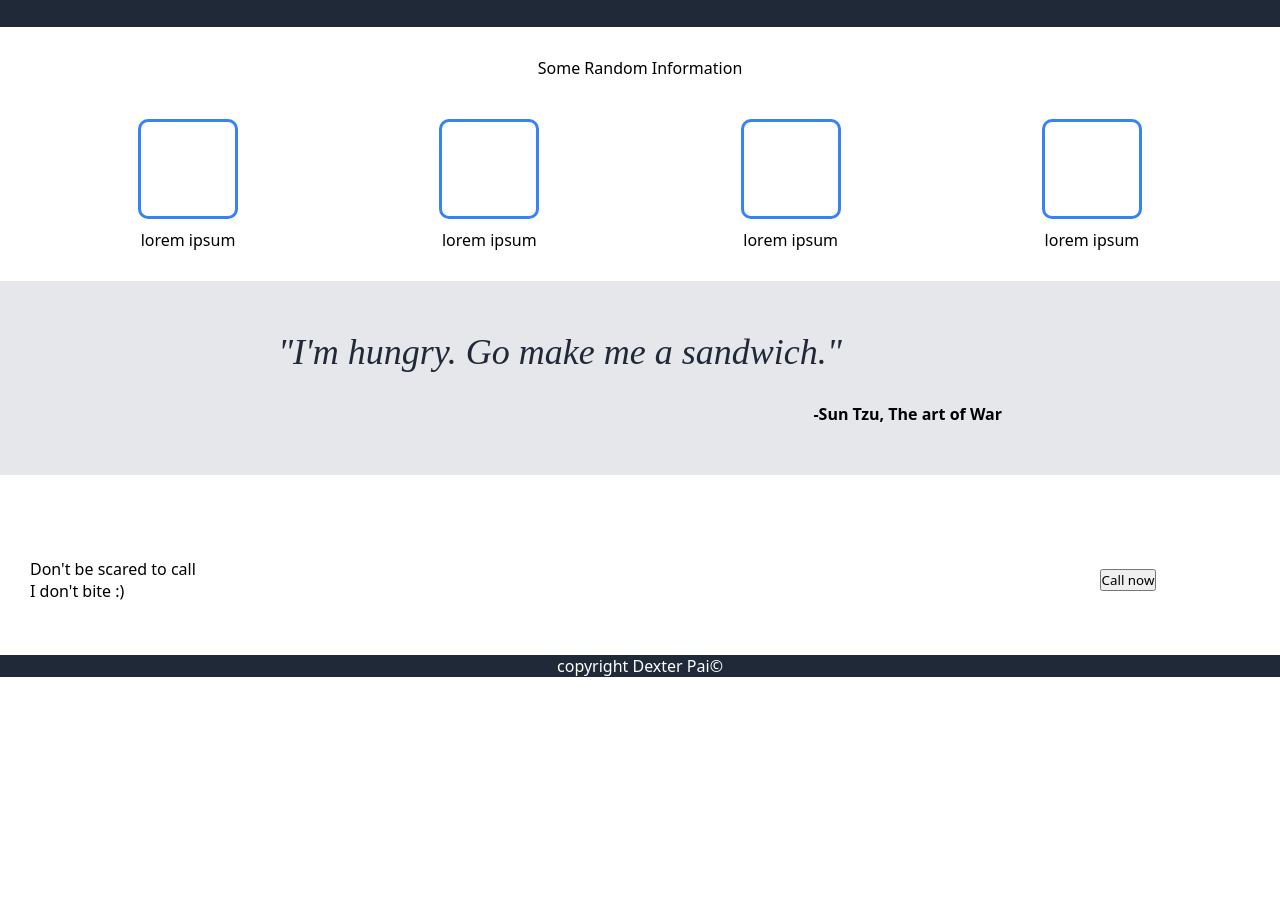
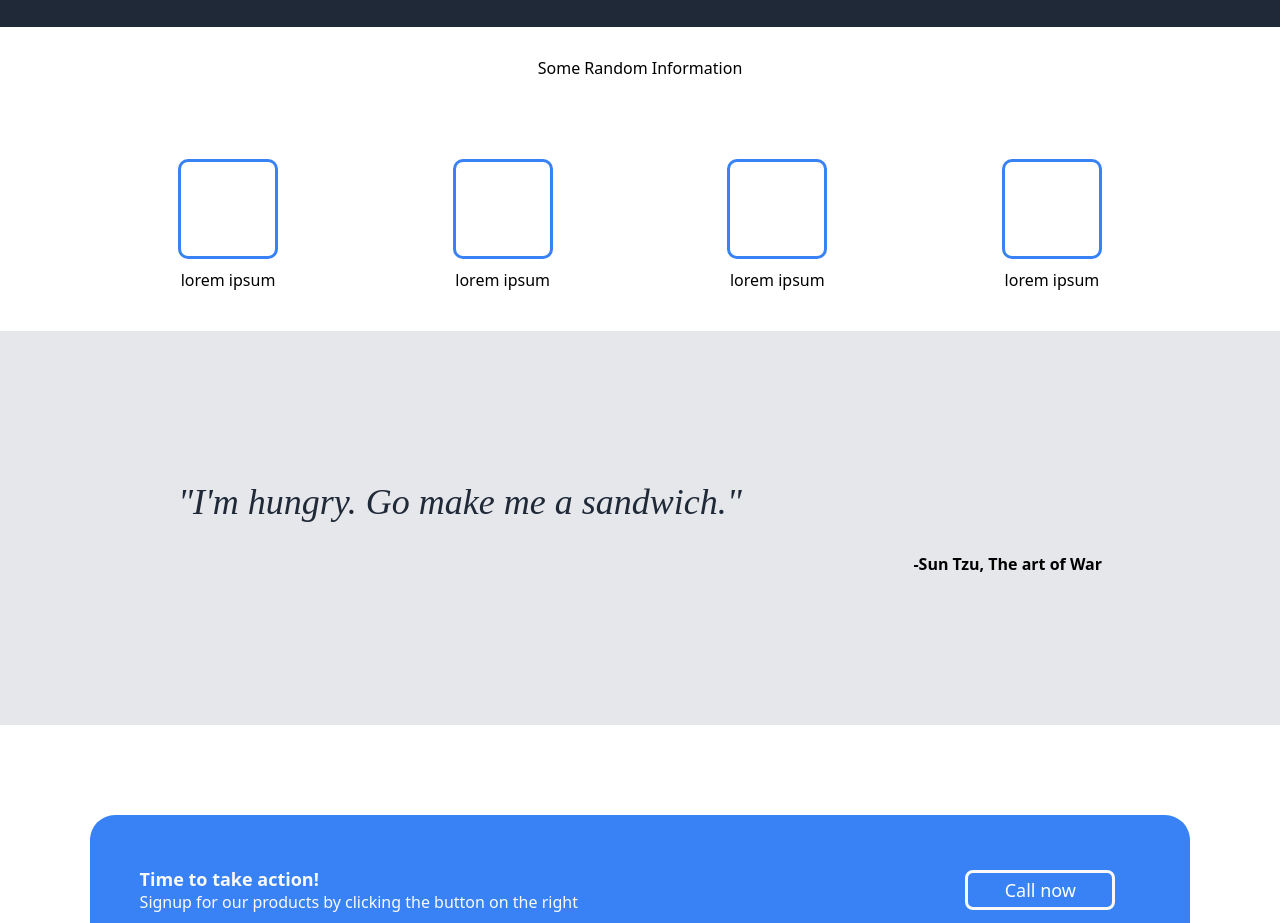
Before and after one commit to Dexter-Pai/Landing-Page, a plain HTML site: page landing-page.html in a window 1280 px wide. Shown: the part 434-1357 px from the top of the page. Before the commit the page ends 1111 px from the top, so only its background shows below. Drawn offline with Linux system fonts and the light colour scheme.

Commit message:
framework done

```diff
--- a/landing-page.css
+++ b/landing-page.css
@@ -84,7 +84,7 @@
     text-align: justify;
 }
 
-.signup-btn {
+.signup-btn, .model-btn {
     align-self: flex-start;
     background-color: #3882F6;
     border-radius: 5px;
@@ -97,7 +97,7 @@
 }
 
 .signup-img {
-    height:200px;
+    height:60%;
     background-color: grey;
     color: white;
     width: 200px;
@@ -105,6 +105,8 @@
     display: flex;
     justify-content: center;
     align-items: center;
+    padding: 10px;
+    text-align: center;
 }
 
 .content-2-and-3 {
@@ -134,6 +136,7 @@
 .cards {
     display: flex;
     justify-content: space-between;
+    padding: 40px;
 }
 
 .card-image {
@@ -149,10 +152,6 @@
     text-align: center;
 }
 
-.spacer-tiny {
-    height: 30px;
-}
-
 .content-3 {
     display: flex;
     flex-direction: column;
@@ -161,7 +160,7 @@
 }
 
 .quotes {
-    margin: 50px 150px;
+    margin: 150px 50px;
 }
 
 .quote-spacer {
@@ -172,6 +171,8 @@
     font:36px bolder;
     color: #1F2937;
     font-style: italic;
+    text-align: justify;
+    text-justify: newspaper; /* apparently doesn't work */
 }
 
 .quote-author {
@@ -182,19 +183,35 @@
     height: 150px;
     flex: 1 1 300px;
     display: flex;
-    padding : 30px;
+    margin : 7%;
+    border-radius: 25px;
+    padding: 50px;
     align-items: center;
     justify-content: space-between;
+    background-color: #3882F6;
 }
 
 .model-left {
     flex: 4;
 }
 
+.model-left > * {
+    color:#f9faf8;
+}
+
+.model-title {
+    font-size: 18px;
+    font-weight: bold;
+}
 .model-right {
     display: flex;
     justify-content: center;
     flex: 1;
+}
+
+.model-btn {
+    border:#f9faf8 3px solid;
+    border-radius: 8px;
 }
 
 .footer {
--- a/landing-page.html
+++ b/landing-page.html
@@ -70,8 +70,8 @@
             <div class="content-4">
                 <div class="model">
                     <div class="model-left">
-                        <div class="model-title">Don't be scared to call</div>
-                        <div class="model-text">I don't bite :)</div>
+                        <div class="model-title">Time to take action!</div>
+                        <div class="model-text">Signup for our products by clicking the button on the right</div>
                     </div>
                     <div class="model-right">
                         <button class="model-btn">Call now</button>
```
